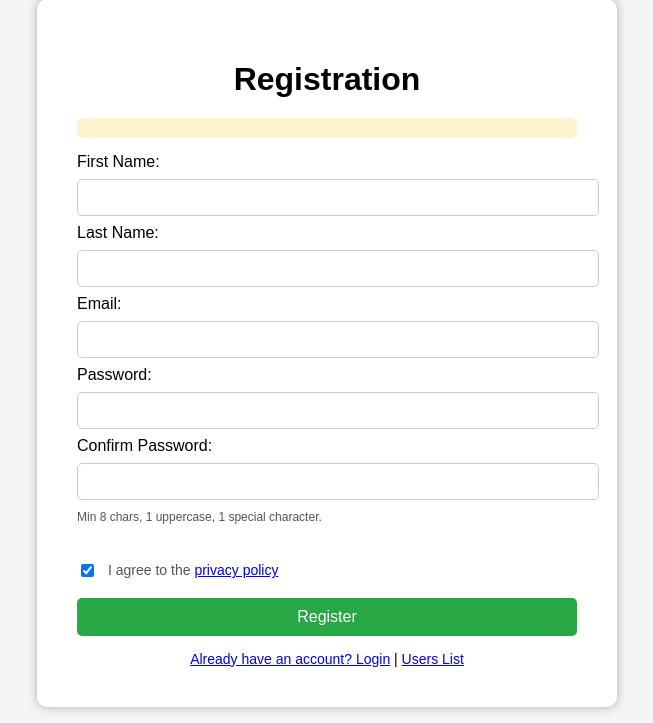
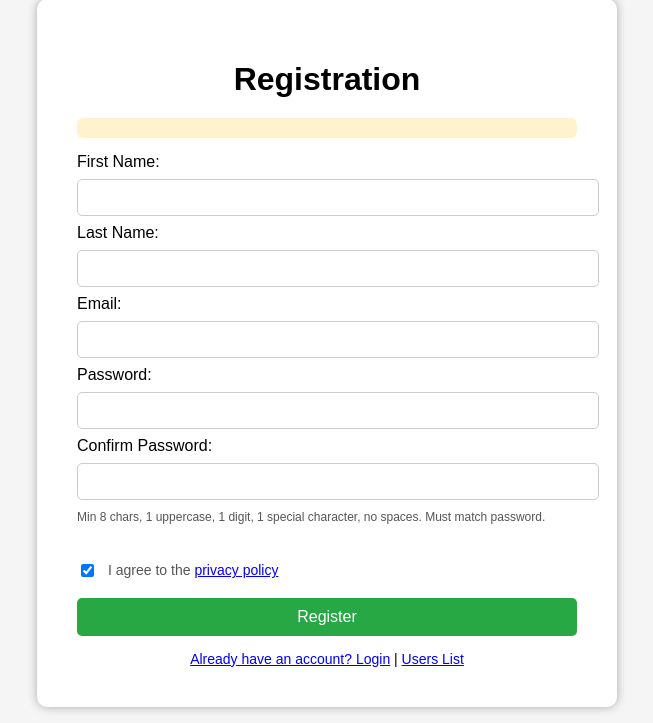
Before and after one commit to INB-Nathan/TSA2, a CodeIgniter 4 app: the page made by app/Views/register.php in a window 1280 px wide. Shown: the part 47-770 px from the top of the page, without its empty margins (313-966 px from the left). Run offline with PHP 8.4 and a stand-in for CodeIgniter, Linux system fonts and the light colour scheme; the template is opened without the code that fills it, so the values that code supplies are empty; some libraries are stand-ins or nearby versions.

Commit message:
feat(confirmpassword): added confirm password logic as well as tested and proven.

```diff
--- a/app/Views/register.php
+++ b/app/Views/register.php
@@ -109,11 +109,12 @@
             <br>
             <label>Password:</label>
             <input type="password" name="password" id="password" required autocomplete="new-password">
+            <?php if (!empty($errors['password'])): ?><div style="color:red; font-size:12px;"><?= esc($errors['password']) ?></div><?php endif; ?>
             <br>
             <label>Confirm Password:</label>
-            <input type="password" name="password" id="password" required autocomplete="new-password">
-            <small style="display:block; color:#555; font-size:12px; margin-top:2px;">Min 8 chars, 1 uppercase, 1 special character.</small>
-            <?php if (!empty($errors['password'])): ?><div style="color:red; font-size:12px;"><?= esc($errors['password']) ?></div><?php endif; ?>
+            <input type="password" name="password_confirm" id="password_confirm" required autocomplete="new-password">
+            <?php if (!empty($errors['password_confirm'])): ?><div style="color:red; font-size:12px;"><?= esc($errors['password_confirm']) ?></div><?php endif; ?>
+            <small style="display:block; color:#555; font-size:12px; margin-top:2px;">Min 8 chars, 1 uppercase, 1 digit, 1 special character, no spaces. Must match password.</small>
             <div id="password-error" style="color: red; font-size: 12px; margin-top:4px;"></div>
             <br>
             <label for="terms" style="display:flex; align-items:center; gap:6px;">
@@ -130,21 +131,30 @@
         </div>
         <script>
             const passwordInput = document.getElementById('password');
+            const confirmInput = document.getElementById('password_confirm');
             const errorDiv = document.getElementById('password-error');
-            const pattern = /^(?=.*[A-Z])(?=.*[!@#$%^&*()_+\-=\[\]{};':"\\|,.<>\/?]).{8,}$/;
+            const pattern = /^(?=.*[A-Z])(?=.*\d)(?=.*[!@#$%^&*()_+\-=\[\]{};':"\\|,.<>\/?])(?!.*\s).{8,}$/;
 
-            passwordInput.addEventListener('input', () => {
-                const val = passwordInput.value;
-                if (!val) {
+            function validatePasswords() {
+                const pwd = passwordInput.value;
+                const conf = confirmInput.value;
+                if (!pwd && !conf) {
                     errorDiv.textContent = '';
                     return;
                 }
-                if (!pattern.test(val)) {
-                    errorDiv.textContent = 'Password must be at least 8 chars, include 1 uppercase and 1 special character.';
-                } else {
-                    errorDiv.textContent = '';
+                if (pwd && !pattern.test(pwd)) {
+                    errorDiv.textContent = 'Password must be at least 8 chars, include 1 uppercase, 1 digit, 1 special char, and no spaces.';
+                    return;
                 }
-            });
+                if (conf && pwd !== conf) {
+                    errorDiv.textContent = 'Passwords do not match.';
+                    return;
+                }
+                errorDiv.textContent = '';
+            }
+
+            passwordInput.addEventListener('input', validatePasswords);
+            confirmInput.addEventListener('input', validatePasswords);
         </script>
     </div>
 </body>
```
Also changed, not shown: app/Controllers/Register.php (+9 -2 lines).
